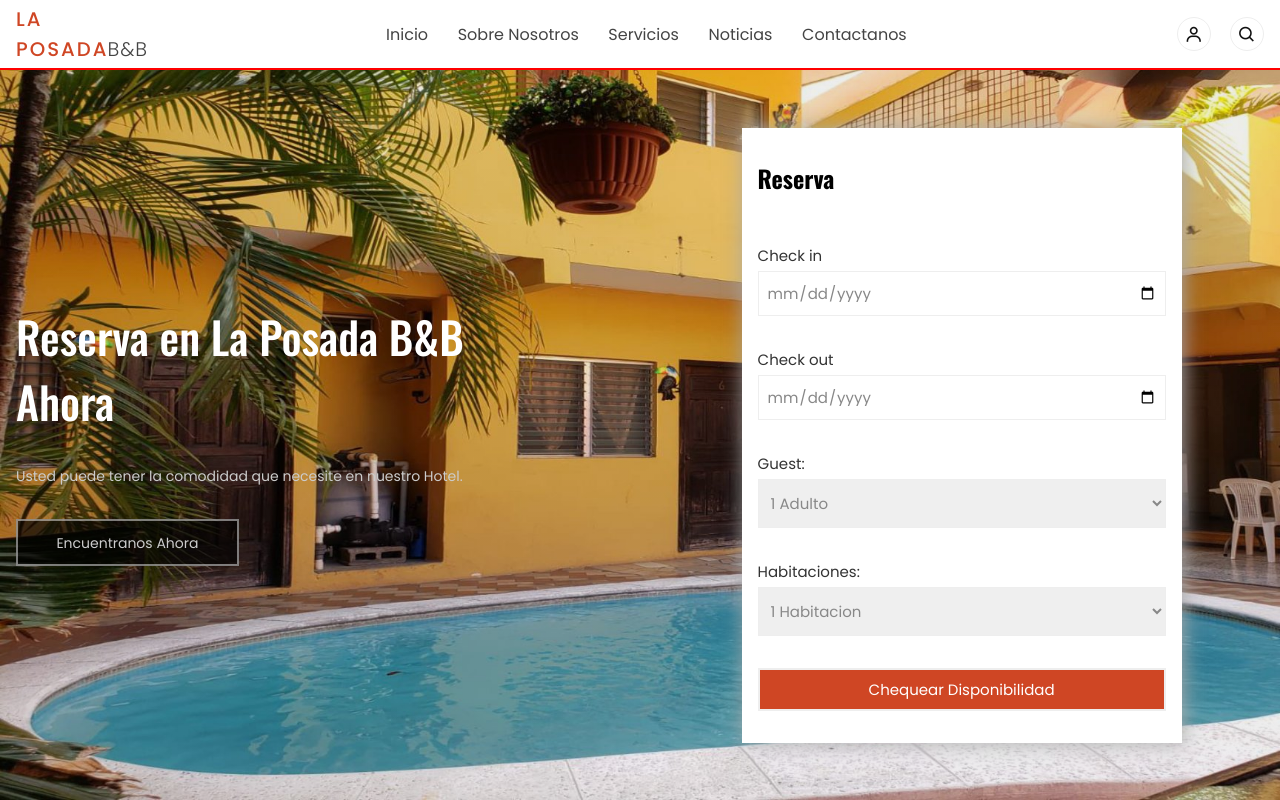
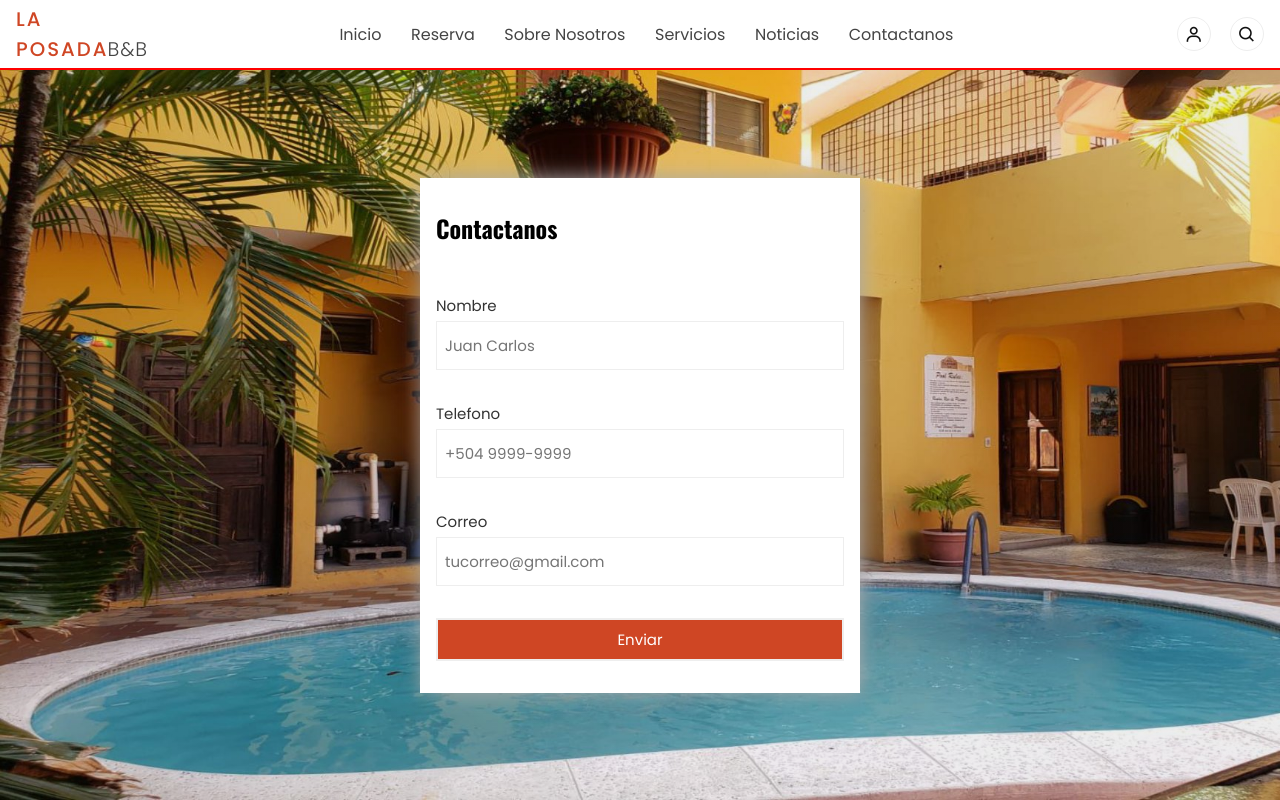
Before and after one commit to Asha-Coding/La-Posada-B-B, a Flask app: page /contact in a window 1280 px wide. Run offline with Flask 3, Linux system fonts and the light colour scheme.

Commit message:
Adding and re-designing contact

```diff
--- a/app.py
+++ b/app.py
@@ -32,8 +32,12 @@ with app.app_context():
       print("User already exists.")
 
 
-@app.route("/", methods=["GET", "POST"])
+@app.route("/")
 def home_page():
+    return render_template("home.html")
+
+@app.route("/reservation", methods=["GET", "POST"])
+def reservation_page():
     if request.method == "POST":
         # Get form data
         name = request.form["name"]
@@ -46,9 +50,9 @@ def home_page():
         # Save the user data to the database
         insert_user(name, phone, check_in, check_out, identity, guests)
         flash('Database Updated')  # Flash a success message
-        return redirect(url_for("about_page"))  # Redirect to another page or the same page
+        return redirect(url_for("home_page"))  # Redirect to another page or the same page
 
-    return render_template("page.html")
+    return render_template("reservation.html")
 
 
 @app.route("/about")
--- a/static/js/script.js
+++ b/static/js/script.js
@@ -13,7 +13,23 @@ const form = document.forms['form']
 form.addEventListener('submit', e => {
    e.preventDefault();
 
-  fetch('/', {
+   // Send data to Google Sheets
+   fetch(scriptURL, {
+      method: 'POST',
+      body: new FormData(form)
+   })
+      .then(response => {
+         if (response.ok) {
+            console.log("Form Submitted!");
+            return response.json();
+         } else {
+            throw new Error('Network response was not ok.');
+         }
+      })
+      .catch(error => console.error('Error!', error.message));
+
+   // Send data to Database
+   fetch('/reservation', {
       method: 'POST',
       body: new FormData(form)
    })
@@ -25,5 +41,24 @@ form.addEventListener('submit', e => {
             throw new Error('Network response was not ok.');
          }
       })
-  .catch(error => console.error('Error!', error.message));
+      // .catch(error => console.error('Error!', error.message))
+      .finally(() => {
+         // Reset form after both requests are completed
+         form.reset();
       });
+});
+
+
+function emailSend() {
+   Email.send({
+      Host: "smtp.mailendo.com",
+      Username: "username",
+      Password: "password",
+      To: 'them@website.com',
+      From: "you@isp.com",
+      Subject: "This is the subject",
+      Body: "And this is the body"
+   }).then(
+      message => alert(message)
+   );
+}
--- a/templates/contact.html
+++ b/templates/contact.html
@@ -7,70 +7,31 @@
    <div class="container">
       <div class="items">
          <div class="item">
-            <div class="content">
-               <h1 class="title">
-                  Reserva en La Posada B&B <br>
-                  Ahora
-               </h1>
-               <div class="desc">
-                  <p>
-                     Usted puede tener la comodidad que necesite en nuestro Hotel.
-                  </p>
-               </div>
-               <div class="buttons">
-                  <button class="btn">Encuentranos Ahora</button>
-               </div>
-            </div>
+            <div class="box">
+               <h1 class="title">Contactanos</h1>
 
-         </div>
-         <div class="item">
-            <div class="box">
-               <h1 class="title">Reserva</h1>
-
-               <form action="" class="form">
+               <form onsubmit="emailSend(); reset(); return false;" class="form">
                   <div class="line">
-                     <label for="">Check in</label>
-                     <input type="date" name="in" id="in" class="input">
+                     <label for="">Nombre</label>
+                     <input type="text" name="personName" id="personName" class="input" placeholder="Juan Carlos" required>
                   </div>
                   <div class="line">
-                     <label for="">Check out</label>
-                     <input type="date" name="out" id="out" class="input">
+                     <label for="">Telefono</label>
+                     <input type="tel" name="phone" id="phone" class="input" placeholder="+504 9999-9999" required>
                   </div>
                   <div class="line">
-                     <label for="">Guest:</label>
-                     <select name="guests" id="Guests" class="input">
-                        <option value="1">1 Adulto</option>
-                        <option value="2">2 Adultos</option>
-                        <option value="2">3 Adultos</option>
-                        <option value="3">2 Adultos + 1 Niño</option>
-                        <option value="4">2 Adultos + 2 Niño</option>
-                        <option value="5">4 Adultos + 2 Niño</option>
-                        <option value="6">4 Adultos + 3 Niño</option>
-                        <option value="7">4 Adultos + 4 Niño</option>
-                     </select>
+                     <label for="">Correo</label>
+                     <input type="email" name="correo" id="correo" class="input" placeholder="tucorreo@gmail.com" required>
                   </div>
                   <div class="line">
-                     <label for="">Habitaciones:</label>
-                     <select name="habitaciones" id="Habitacioness" class="input">
-                        <option value="1">1 Habitacion</option>
-                        <option value="2">2 Habitaciones</option>
-                        <option value="3">3 Habitaciones</option>
-                        <option value="4">4 Habitaciones</option>
-                        <option value="5">5 Habitaciones</option>
-                        <option value="6">6 Habitaciones</option>
-                        <option value="7">7 Habitaciones</option>
-                        <option value="8">8 Habitaciones</option>
-                        <option value="9">9 Habitaciones</option>
-                     </select>
-                  </div>
-                  <div class="line">
-                     <button class="btn">Chequear Disponibilidad</button>
+                     <input type="submit" value="Enviar" class="btn">
                   </div>
                </form>
             </div>
-
          </div>
       </div>
    </div>
 </section>
+
+<script src="https://smtpjs.com/v3/smtp.js"></script>
 {% endblock %}
--- a/templates/layout.html
+++ b/templates/layout.html
@@ -18,6 +18,7 @@
          </a>
          <div class="navigation" id="navigation">
             <a href="{{ url_for('home_page') }}" class="link">Inicio</a>
+            <a href="{{ url_for('reservation_page') }}" class="link">Reserva</a>
             <a href="{{ url_for('about_page') }}" class="link">Sobre Nosotros</a>
             <a href="{{ url_for('services_page') }}" class="link">Servicios</a>
             <a href="{{ url_for('news_page') }}" class="link">Noticias</a>
```
Also changed, not shown: templates/home.html (added, +27 -0 lines), templates/reservation.html (renamed from templates/page.html, +7 -12 lines), database.db. Lines whose indentation alone changed are shown as unchanged.
